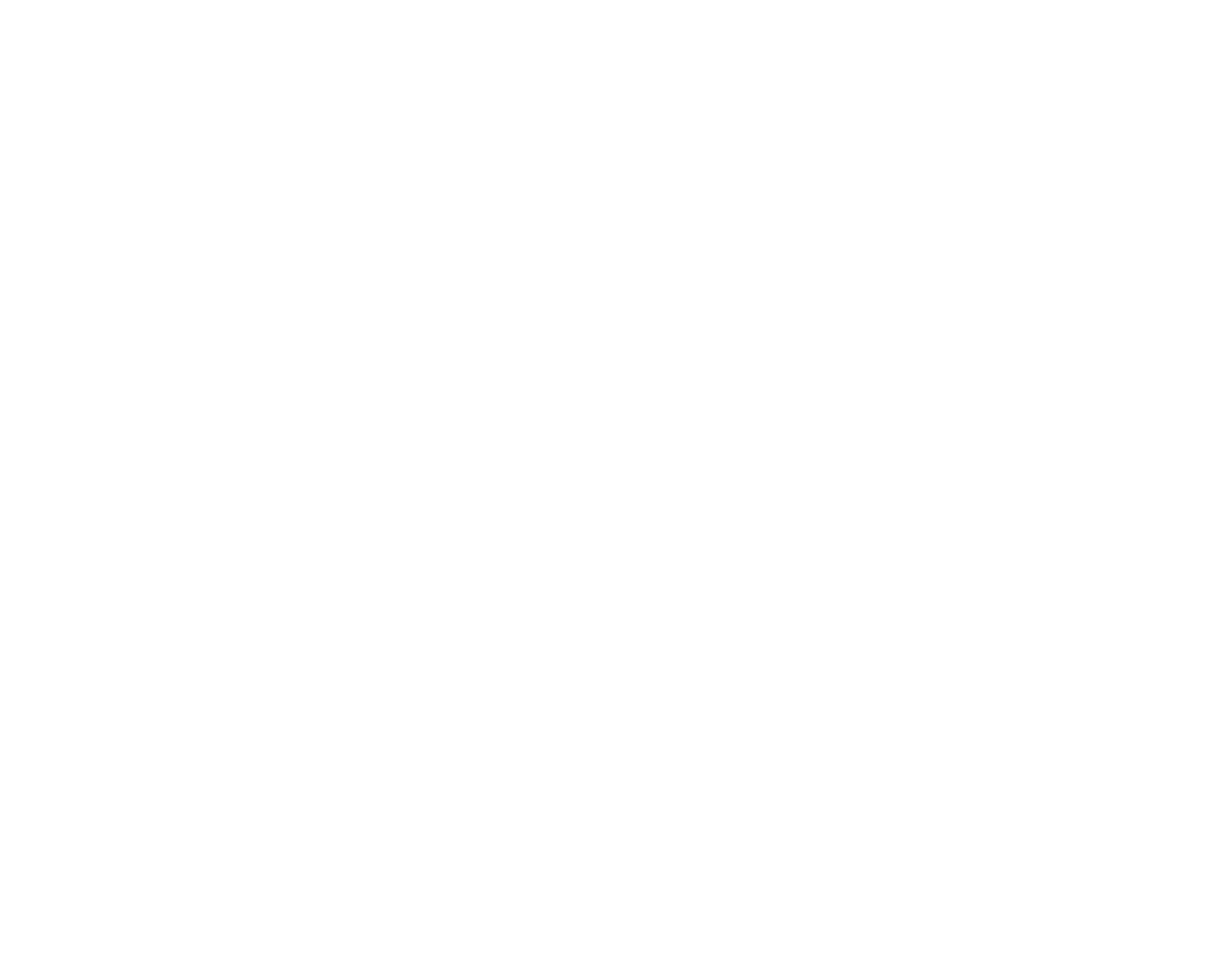
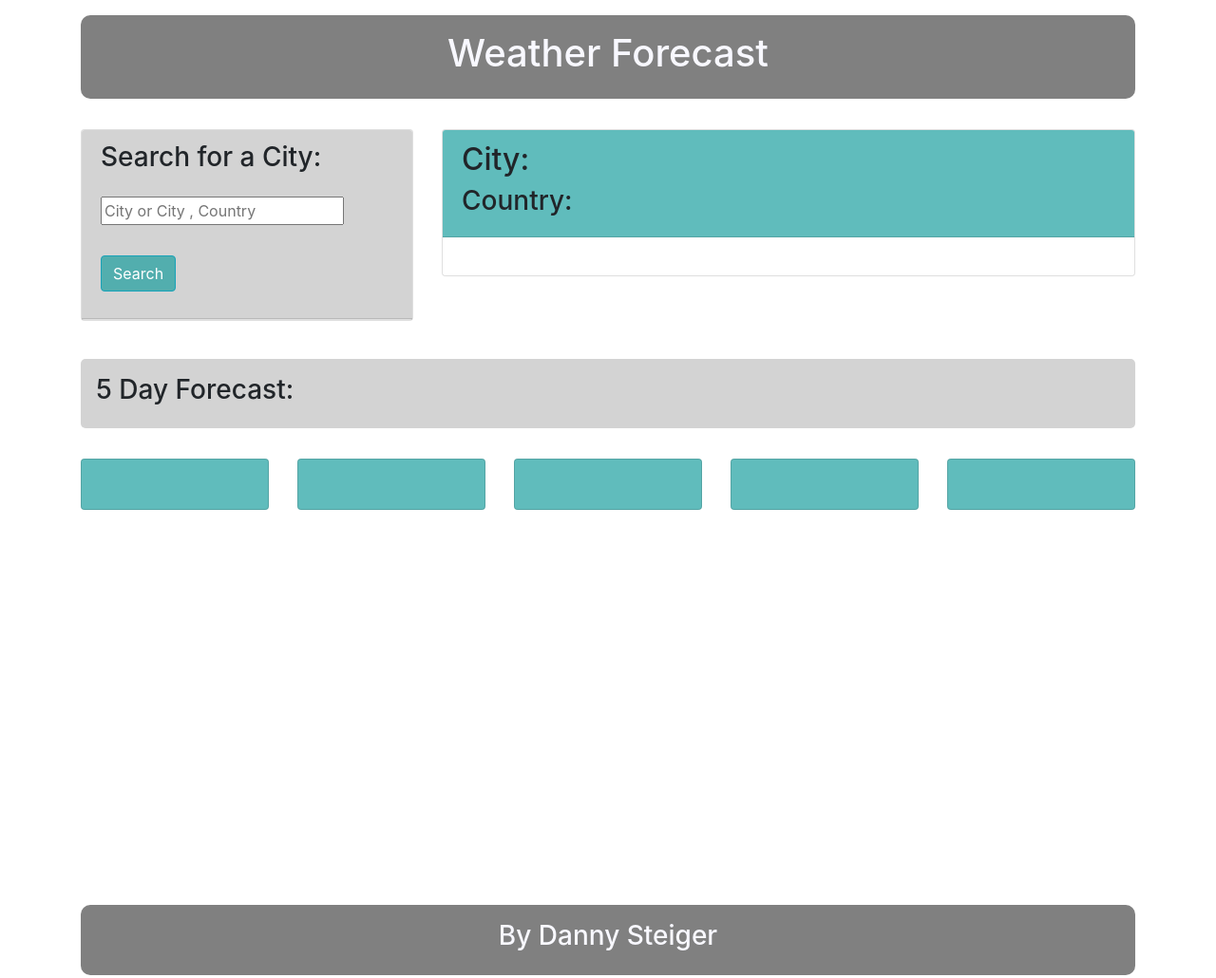
Before and after one commit to ddsteig/Demo, a plain HTML site: page index.html in a window 1280 px wide. Shown: the whole page at 95% size. Before the commit the page ends 800 px from the top, so only its background shows below. Drawn offline with nearby package versions, Linux system fonts and the light colour scheme; no server answers.

Commit message:
Updated index.html

```diff
--- a/index.html
+++ b/index.html
@@ -1,12 +1,115 @@
 <!DOCTYPE html>
 <html lang="en">
-<head>
-    <meta charset="UTF-8">
-    <meta http-equiv="X-UA-Compatible" content="IE=edge">
-    <meta name="viewport" content="width=device-width, initial-scale=1.0">
-    <title>Document</title>
-</head>
-<body>
+  <head>
+    <meta charset="UTF-8" />
+    <meta name="viewport" content="width=device-width, initial-scale=1.0" />
+    <link
+      rel="stylesheet"
+      href="https://stackpath.bootstrapcdn.com/bootstrap/4.5.0/css/bootstrap.min.css"
+      integrity="sha384-9aIt2nRpC12Uk9gS9baDl411NQApFmC26EwAOH8WgZl5MYYxFfc+NcPb1dKGj7Sk"
+      crossorigin="anonymous"
+    />
+    <link rel="stylesheet" href="./assets/style.css" />
+    <script src="https://code.highcharts.com/highcharts.js"></script>
 
-</body>
+    <title>Weather Forecast</title>
+  </head>
+
+  <!-- Loads default city of Estero. -->
+
+  <body">
+    <div class="container">
+      <header>
+        <h1>Weather Forecast</h1>
+      </header>
+
+      <!-- City List display area. -->
+
+      <div class="row">
+        <div class="col-lg-4">
+          <div class="card main-temp">
+            <div class="card-header" id="city">
+              <h3>Search for a City:</h3>
+              <input
+                type="text"
+                id="city-search"
+                placeholder="City or City , Country"
+              />
+              <br />
+              <button type="button" class="btn btn-info" id="city-btn">
+                Search
+              </button>
+            </div>
+            <div class="list-group list-group-flush" id="city-list"></div>
+          </div>
+        </div>
+
+        <!-- Current Weather display area. -->
+
+        <div class="col-lg-8">
+          <div class="card main-temp">
+            <div class="card-header" id="weather-header">
+              <h2 id="city-name">City:</h2>
+              <h3 id="country-name">Country:</h3>
+              <h4 id="daily-date"></h4>
+            </div>
+            <div class="card-body">
+              <blockquote
+                class="blockquote mb-0"
+                id="weather-score"
+              ></blockquote>
+            </div>
+          </div>
+        </div>
+      </div>
+
+      <br />
+      <!-- Five Day Forcast display area. -->
+
+      <div class="row" id="five-day">
+        <h3>5 Day Forecast:</h3>
+      </div>
+      <div class="card-deck row">
+        <div class="card five-day">
+          <div class="card-body">
+            <h4 class="card-title" id="date-1"></h4>
+            <div class="card-text" id="weather-card-1"></div>
+          </div>
+        </div>
+        <div class="card five-day">
+          <div class="card-body">
+            <h4 class="card-title" id="date-2"></h4>
+            <div class="card-text" id="weather-card-2"></div>
+          </div>
+        </div>
+        <div class="card five-day">
+          <div class="card-body">
+            <h4 class="card-title" id="date-3"></h4>
+            <div class="card-text" id="weather-card-3"></div>
+          </div>
+        </div>
+        <div class="card five-day">
+          <div class="card-body">
+            <h4 class="card-title" id="date-4"></h4>
+            <div class="card-text" id="weather-card-4"></div>
+          </div>
+        </div>
+        <div class="card five-day">
+          <div class="card-body">
+            <h4 class="card-title" id="date-5"></h4>
+            <div class="card-text" id="weather-card-5"></div>
+          </div>
+        </div>
+      </div>
+
+      <div id="container" style="width:100%; height:400px;"></div>
+
+      <footer>
+        <h3>By Danny Steiger</h3>
+      </footer>
+    </div>
+
+    <script src="https://cdnjs.cloudflare.com/ajax/libs/jquery/3.2.1/jquery.min.js"></script>
+    <script src="./assets/script.js"></script>
+  </body>
 </html>
```
